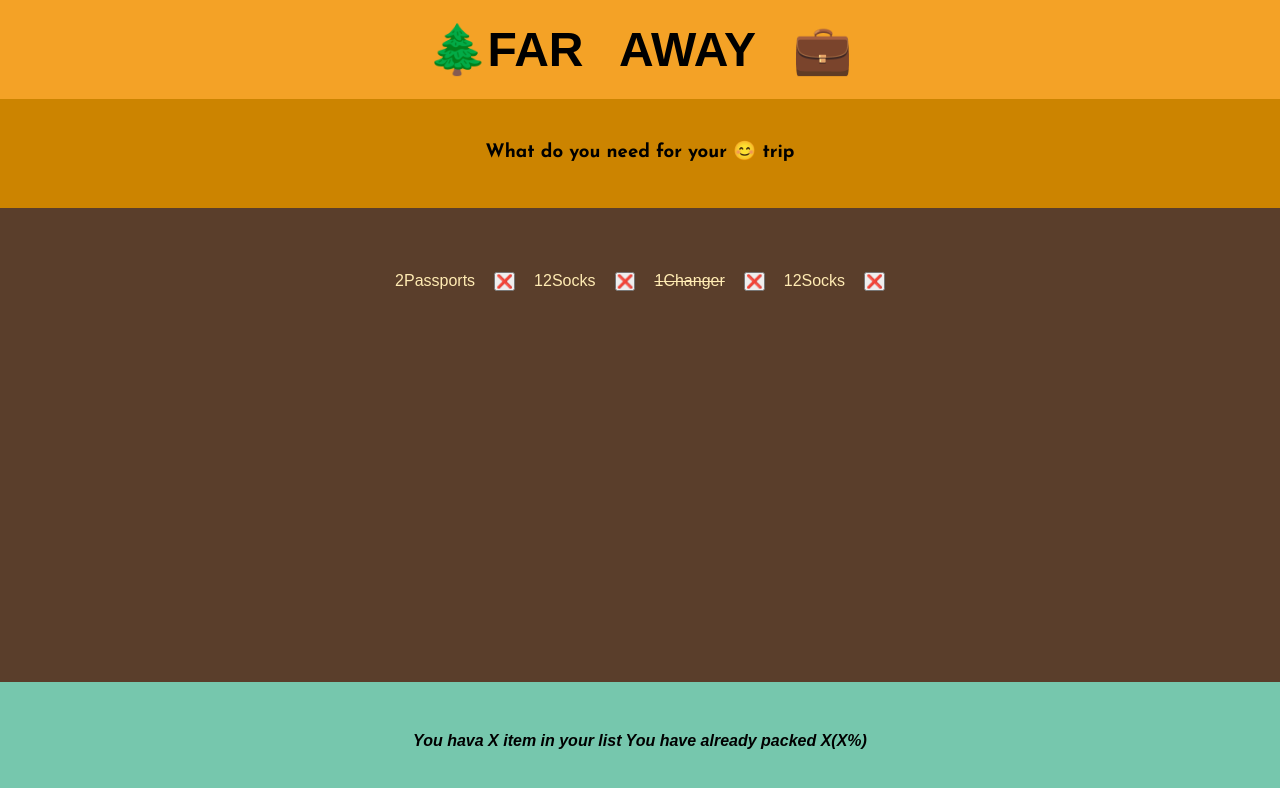
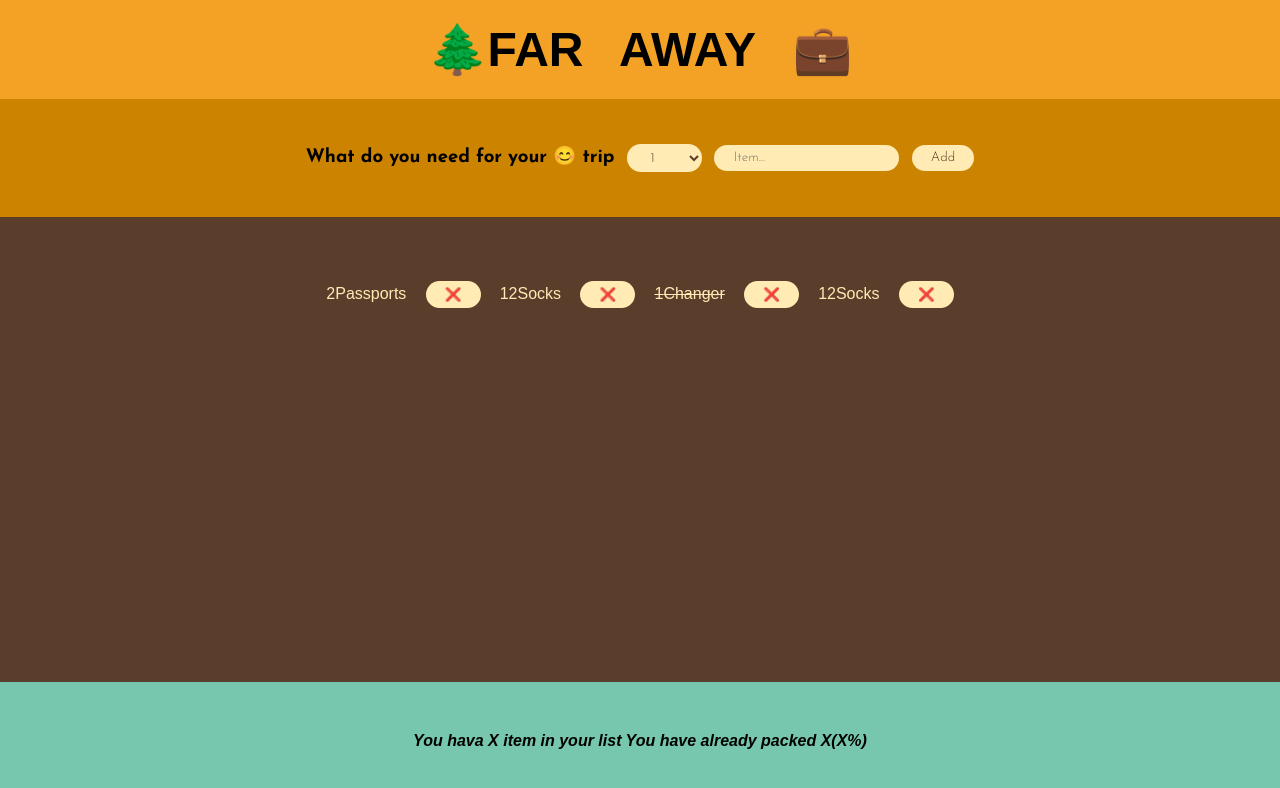
Before and after one commit to Sumitprajapatintv/React, a React (Create React App) app in the folder travel-list/: page / in a window 1280 px wide. Shown: the top 788 px of the page. Built offline with nearby package versions, Linux system fonts and the light colour scheme.

Commit message:
Controlled Elemeent

```diff
--- a/travel-list/src/App.css
+++ b/travel-list/src/App.css
@@ -34,6 +34,20 @@ h1 {
   justify-content: center;
   gap: 0.8rem;
 }
+button,
+select,
+input {
+  background-color: #ffebb3;
+  color: #5a3e2b;
+  font-family: inherit;
+  border: none;
+  border-radius: 10rem;
+  padding: 0.4rem 1.2rem;
+  font-weight: 300;
+  font-size: rem;
+  cursor: pointer;
+}
+
 .list {
   background-color: #5a3e2b;
   color: #ffebb3;
--- a/travel-list/src/App.js
+++ b/travel-list/src/App.js
@@ -1,4 +1,5 @@
 import "./App.css";
+import { useState } from "react";
 const initialItems = [
   { id: 1, description: "Passports", quantity: 2, packed: false },
   { id: 2, description: "Socks", quantity: 12, packed: false },
@@ -20,10 +21,34 @@ function Logo() {
   return <h1>🌲Far Away 💼</h1>;
 }
 function Form() {
+  const [description, setDescription] = useState("");
+  const [count, setCount] = useState("");
+  function handleSubmit(e) {
+    e.preventDefault();
+    const item = { description, count, paked: false, id: Date.now() };
+    setDescription("");
+    setCount("");
+  }
   return (
-    <div className="add-from">
+    <form className="add-from" onSubmit={handleSubmit}>
       <h3>What do you need for your 😊 trip</h3>
-    </div>
+      <select value={count} onChange={(e) => setCount(Number(e.target.value))}>
+        {Array.from({ length: 20 }, (_, i) => i + 1).map((el) => (
+          <option value={el} key={el}>
+            {el}
+          </option>
+        ))}
+      </select>
+      <input
+        type="text"
+        placeholder="Item..."
+        value={description}
+        onChange={(e) => {
+          setDescription(e.target.value);
+        }}
+      ></input>
+      <button>Add</button>
+    </form>
   );
 }
 function PackingList() {
@@ -31,7 +56,7 @@ function PackingList() {
     <div className="list">
       <li>
         {initialItems.map((item) => {
-          return <Item item={item} />;
+          return <Item item={item} key={item} />;
         })}
       </li>
     </div>
```
